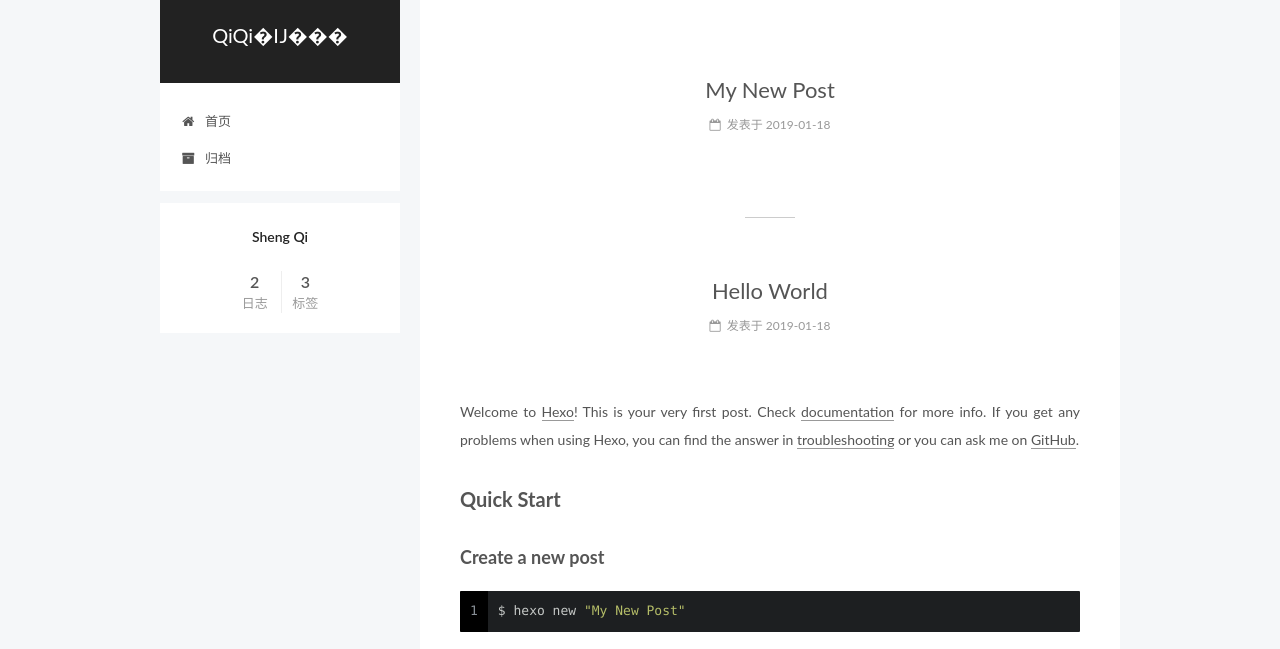
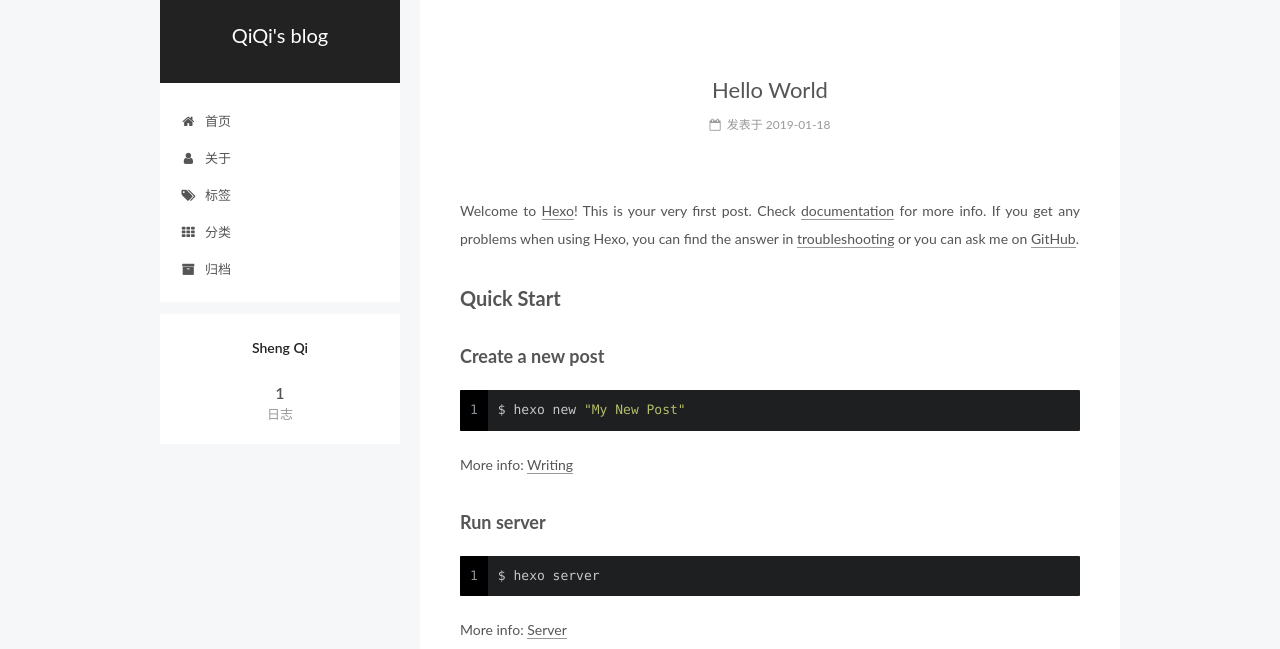
Before and after one commit to qisheng1107/qisheng1107.github.io, a plain HTML site: page index.html in a window 1280 px wide. Shown: the part 118-767 px from the top of the page. Drawn offline with Linux system fonts and the light colour scheme.

Commit message:
Site updated: 2019-01-18 18:35:58

```diff
--- a/css/main.css
+++ b/css/main.css
@@ -1823,7 +1823,7 @@ pre .javascript .function {
   width: 4px;
   height: 4px;
   border-radius: 50%;
-  background: #c7d9ff;
+  background: #8edb7e;
 }
 .links-of-blogroll {
   font-size: 13px;
--- a/index.html
+++ b/index.html
@@ -80,12 +80,12 @@
 
 
 <meta property="og:type" content="website">
-<meta property="og:title" content="QiQi�Ĳ���">
+<meta property="og:title" content="QiQi&#39;s blog">
 <meta property="og:url" content="http://yoursite.com/index.html">
-<meta property="og:site_name" content="QiQi�Ĳ���">
+<meta property="og:site_name" content="QiQi&#39;s blog">
 <meta property="og:locale" content="zh-Hans">
 <meta name="twitter:card" content="summary">
-<meta name="twitter:title" content="QiQi�Ĳ���">
+<meta name="twitter:title" content="QiQi&#39;s blog">
 
 
 
@@ -121,7 +121,7 @@
 
 
 
-  <title>QiQi�Ĳ���</title>
+  <title>QiQi's blog</title>
 
 
 
@@ -152,7 +152,7 @@
     <div class="custom-logo-site-title">
       <a href="/" class="brand" rel="start">
         <span class="logo-line-before"><i></i></span>
-        <span class="site-title">QiQi�Ĳ���</span>
+        <span class="site-title">QiQi's blog</span>
         <span class="logo-line-after"><i></i></span>
       </a>
     </div>
@@ -183,6 +183,36 @@
               <i class="menu-item-icon fa fa-fw fa-home"></i> <br>
 
             首页
+          </a>
+        </li>
+
+
+        <li class="menu-item menu-item-about">
+          <a href="/about/" rel="section">
+
+              <i class="menu-item-icon fa fa-fw fa-user"></i> <br>
+
+            关于
+          </a>
+        </li>
+
+
+        <li class="menu-item menu-item-tags">
+          <a href="/tags/" rel="section">
+
+              <i class="menu-item-icon fa fa-fw fa-tags"></i> <br>
+
+            标签
+          </a>
+        </li>
+
+
+        <li class="menu-item menu-item-categories">
+          <a href="/categories/" rel="section">
+
+              <i class="menu-item-icon fa fa-fw fa-th"></i> <br>
+
+            分类
           </a>
         </li>
 
@@ -229,125 +259,6 @@
 
 
   <div class="post-block">
-    <link itemprop="mainEntityOfPage" href="http://yoursite.com/2019/01/18/My-New-Post/">
-
-    <span hidden itemprop="author" itemscope="" itemtype="http://schema.org/Person">
-      <meta itemprop="name" content="Sheng Qi">
-      <meta itemprop="description" content="">
-      <meta itemprop="image" content="/images/avatar.gif">
-    </span>
-
-    <span hidden itemprop="publisher" itemscope="" itemtype="http://schema.org/Organization">
-      <meta itemprop="name" content="QiQi�Ĳ���">
-    </span>
-
-
-      <header class="post-header">
-
-
-
-          <h1 class="post-title" itemprop="name headline">
-
-                <a class="post-title-link" href="/2019/01/18/My-New-Post/" itemprop="url">My New Post</a></h1>
-
-
-        <div class="post-meta">
-          <span class="post-time">
-
-              <span class="post-meta-item-icon">
-                <i class="fa fa-calendar-o"></i>
-              </span>
-
-                <span class="post-meta-item-text">发表于</span>
-
-              <time title="创建于" itemprop="dateCreated datePublished" datetime="2019-01-18T11:25:20+08:00">
-                2019-01-18
-              </time>
-
-
-
-
-
-          </span>
-
-
-
-
-
-
-
-
-
-
-
-
-
-
-
-
-        </div>
-      </header>
-
-
-
-
-
-    <div class="post-body" itemprop="articleBody">
-
-
-
-
-
-
-
-
-
-
-
-    </div>
-
-
-
-
-
-
-
-
-
-
-    <footer class="post-footer">
-
-
-
-
-
-
-
-
-        <div class="post-eof"></div>
-
-    </footer>
-  </div>
-
-
-
-  </article>
-
-
-
-
-
-
-
-
-
-
-
-  <article class="post post-type-normal" itemscope="" itemtype="http://schema.org/Article">
-
-
-
-  <div class="post-block">
     <link itemprop="mainEntityOfPage" href="http://yoursite.com/2019/01/18/hello-world/">
 
     <span hidden itemprop="author" itemscope="" itemtype="http://schema.org/Person">
@@ -357,7 +268,7 @@
     </span>
 
     <span hidden itemprop="publisher" itemscope="" itemtype="http://schema.org/Organization">
-      <meta itemprop="name" content="QiQi�Ĳ���">
+      <meta itemprop="name" content="QiQi's blog">
     </span>
 
 
@@ -509,7 +420,7 @@
 
                 <a href="/archives/">
 
-                  <span class="site-state-item-count">2</span>
+                  <span class="site-state-item-count">1</span>
                   <span class="site-state-item-name">日志</span>
                 </a>
               </div>
@@ -517,15 +428,6 @@
 
 
 
-
-
-
-              <div class="site-state-item site-state-tags">
-                <a href="/tags/index.html">
-                  <span class="site-state-item-count">3</span>
-                  <span class="site-state-item-name">标签</span>
-                </a>
-              </div>
 
 
           </nav>
```
Also changed, not shown: 2019/01/18/hello-world/index.html (+35 -30 lines), archives/2019/01/index.html (+37 -51 lines), archives/2019/index.html (+37 -51 lines), archives/index.html (+37 -51 lines).
